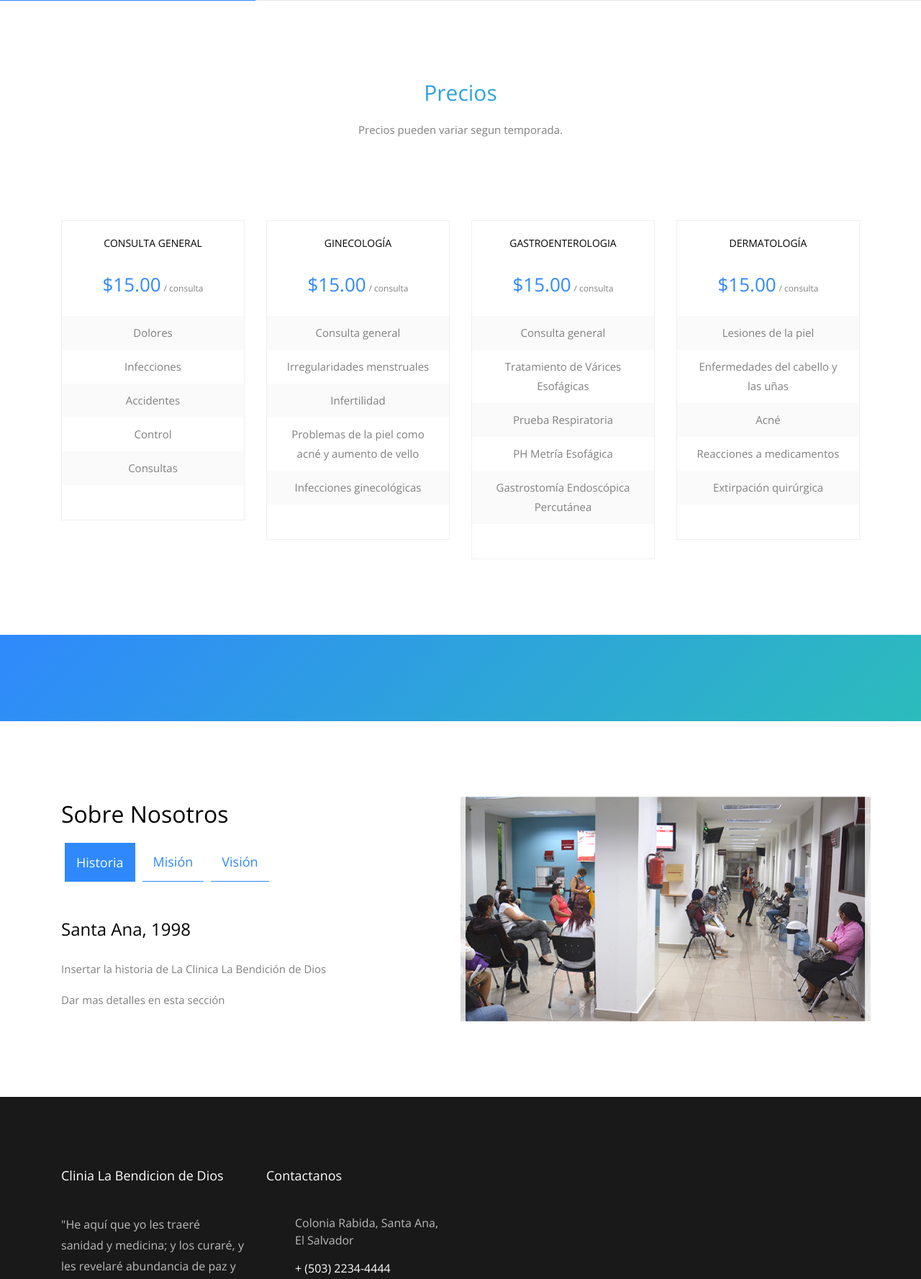
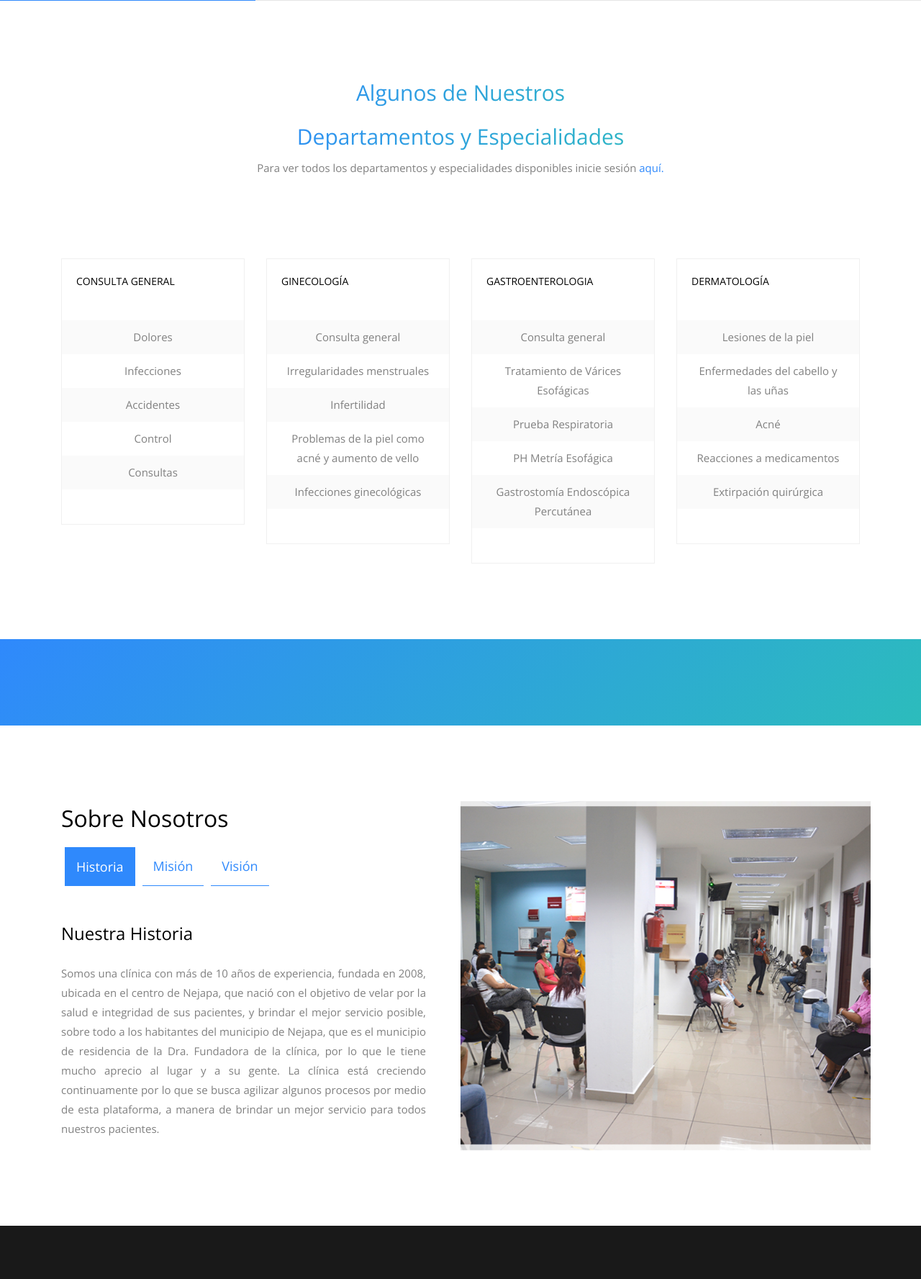
Before and after one commit to angomezu/ClinicaBDD, a PHP site: page / in a window 1280 px wide. Shown: the part 2699-4476 px from the top of the page at 72% size. Run offline with PHP 8.4, Linux system fonts and the light colour scheme; some web fonts are replaced.

Commit message:
Update index.php

```diff
--- a/index.php
+++ b/index.php
@@ -320,8 +320,8 @@
     <div class="container">
       <div class="row justify-content-center mb-5 pb-5">
         <div class="col-md-7 text-center heading-section ftco-animate">
-          <h2 class="mb-3">Precios</h2>
-          <p>Precios pueden variar segun temporada.</p>
+          <h2 class="mb-3">Algunos de Nuestros </h2> <h2>Departamentos y Especialidades</h2>
+          <p> Para ver todos los departamentos y especialidades disponibles inicie sesión <a href="login.php" class="hover-link1 non-style-link"> aquí.</a></p>
         </div>
       </div>
       <div class="row">
@@ -329,7 +329,7 @@
           <div class="pricing-entry pb-5 text-center">
             <div>
               <h3 class="mb-4">Consulta General</h3>
-              <p><span class="price">$15.00</span> <span class="per">/ consulta</span></p>
+              <!--<p><span class="price">$15.00</span> <span class="per">/ consulta</span></p>-->
             </div>
             <ul>
               <li>Dolores</li>
@@ -344,7 +344,7 @@
           <div class="pricing-entry pb-5 text-center">
             <div>
               <h3 class="mb-4">Ginecología</h3>
-              <p><span class="price">$15.00</span> <span class="per">/ consulta</span></p>
+              <!--<p><span class="price">$15.00</span> <span class="per">/ consulta</span></p>-->
             </div>
             <ul>
               <li>Consulta general</li>
@@ -359,7 +359,7 @@
           <div class="pricing-entry active pb-5 text-center">
             <div>
               <h3 class="mb-4">Gastroenterologia</h3>
-              <p><span class="price">$15.00</span> <span class="per">/ consulta</span></p>
+              <!--<p><span class="price">$15.00</span> <span class="per">/ consulta</span></p>-->
             </div>
             <ul>
               <li>Consulta general</li>
@@ -374,7 +374,7 @@
           <div class="pricing-entry pb-5 text-center">
             <div>
               <h3 class="mb-4">Dermatología</h3>
-              <p><span class="price">$15.00</span> <span class="per">/ consulta</span></p>
+              <!--<p><span class="price">$15.00</span> <span class="per">/ consulta</span></p>-->
             </div>
             <ul>
               <li>Lesiones de la piel</li>
@@ -421,26 +421,31 @@
 
                 <div class="tab-pane fade show active" id="v-pills-whatwedo" role="tabpanel"
                   aria-labelledby="v-pills-whatwedo-tab">
+                  <style>
+                    div {
+                    text-align: justify;
+                    text-justify: inter-word;
+                        }
+</style>
                   <div>
-                    <h2 class="mb-4">Santa Ana, 1998</h2>
-                    <p>Insertar la historia de La Clinica La Bendición de Dios</p>
-                    <p>Dar mas detalles en esta sección</p>
+                    <h2 class="mb-4">Nuestra Historia</h2>
+                    <p>Somos una clínica con más de 10 años de experiencia, fundada en 2008, ubicada en el centro de Nejapa, que nació con el objetivo de velar por la salud e integridad de sus pacientes, y brindar el mejor servicio posible, sobre todo a los habitantes del municipio de Nejapa, que es el municipio de residencia de la Dra. Fundadora de la clínica, por lo que le tiene mucho aprecio al lugar y a su gente.
+La clínica está creciendo continuamente por lo que se busca agilizar algunos procesos por medio de esta plataforma, a manera de brindar un mejor servicio para todos nuestros pacientes.
+</p>
                   </div>
                 </div>
 
                 <div class="tab-pane fade" id="v-pills-mission" role="tabpanel" aria-labelledby="v-pills-mission-tab">
                   <div>
-                    <h2 class="mb-4">Cuidar de nuestros pacientes</h2>
-                    <p>Insertar mision de La Clinica La Bendicion de Dios</p>
-                    <p>Dar mas detalles de la misión</p>
+                    <h2 class="mb-4">Nuestro Compromiso</h2>
+                    <p>Brindar atención médica de excelencia, con calidez, a través de un equipo de salud comprometido con la capacitación y la innovación tecnológica, cumpliendo con los más altos estándares de calidad y seguridad y logrando la máxima satisfacción de los pacientes.</p>
                   </div>
                 </div>
 
                 <div class="tab-pane fade" id="v-pills-goal" role="tabpanel" aria-labelledby="v-pills-goal-tab">
                   <div>
-                    <h2 class="mb-4">Visión</h2>
-                    <p>Insertar Visión de la Clinica La Bendicion de Dios.</p>
-                    <p>Dar mas detalles de la visión</p>
+                    <h2 class="mb-4">Nuestro Futuro</h2>
+                    <p>Convertirnos en una clínica líder en el municipio de Nejapa y de la zona central del país, por la calidad asistencial, seguridad y satisfacción del paciente.</p>
                   </div>
                 </div>
               </div>
@@ -507,8 +512,8 @@
     <div class="modal-dialog" role="document">
       <div class="modal-content">
         <div class="modal-header">
-          <h5 class="modal-title" id="modalRequestLabel"><label for="" class="sub-text" style="font-weight: 280;">Para agendar una cita primero debe de </label>
-           <a href="login.php" class="hover-link1 non-style-link">Iniciar Sesión</a><a &nbsp> o </a><a href="signup.php" class="hover-link1 non-style-link">Crear una Cuenta</a></h5>
+          <h5 class="modal-title" id="modalRequestLabel"><p>Para agendar una cita primero debe de <a href="login.php" class="hover-link1 non-style-link">Iniciar Sesión</a><a &nbsp> o </a><a href="signup.php" class="hover-link1 non-style-link">Crear una Cuenta.</a></h5></p>
+
           <button type="button" class="close" data-dismiss="modal" aria-label="Close">
             <span aria-hidden="true">&times;</span>
           </button>
```
